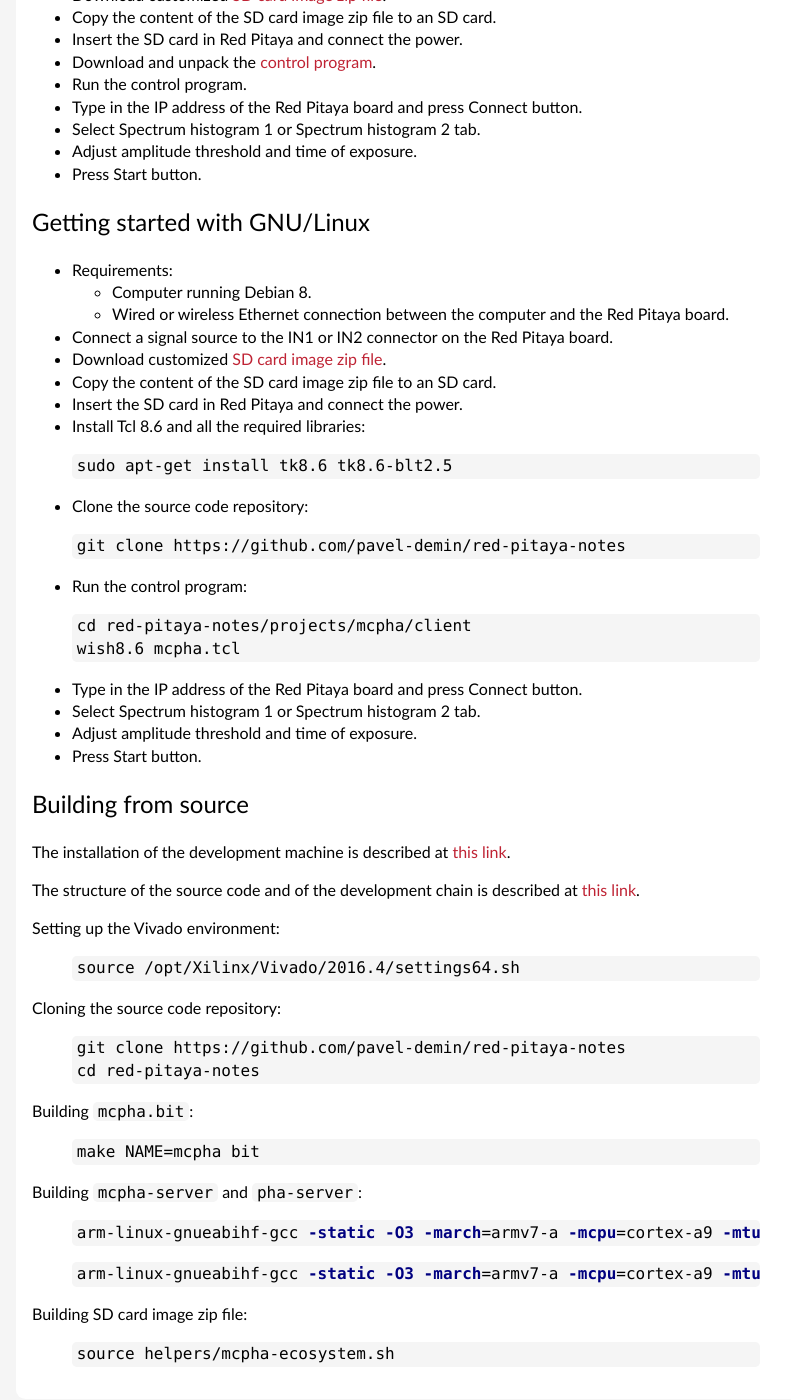
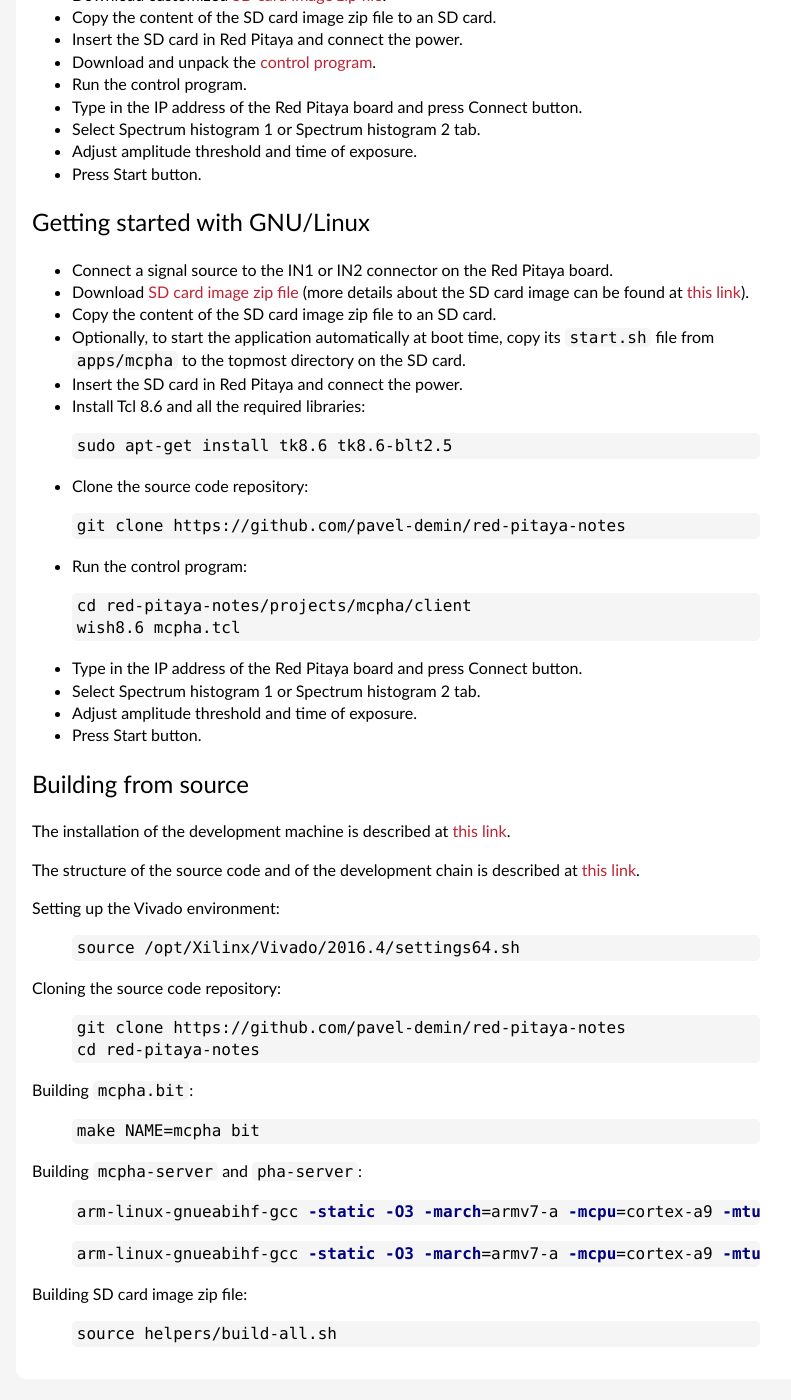
Before and after one commit to pavel-demin/red-pitaya-notes, a Jekyll site: the page built from mcpha.md, in a window 1280 px wide and 1400 px high, scrolled down 1963 px. Shown: the whole window, without its empty margins (224-1015 px from the left). Built offline with Jekyll 4.4.1, drawn with Linux system fonts in a browser that asks for light colours.

Commit message:
replace ecosystem with alpine in mcpha

```diff
--- a/mcpha.md
+++ b/mcpha.md
@@ -53,12 +53,10 @@
 Getting started with GNU/Linux
 -----
 
- - Requirements:
-   - Computer running Debian 8.
-   - Wired or wireless Ethernet connection between the computer and the Red Pitaya board.
  - Connect a signal source to the IN1 or IN2 connector on the Red Pitaya board.
- - Download customized [SD card image zip file](https://www.dropbox.com/sh/5fy49wae6xwxa8a/AABFn0Tal_b23MT_E3PSCAjZa/mcpha/ecosystem-0.95-1-6deb253-mcpha.zip?dl=1).
+ - Download [SD card image zip file]({{ site.release-image }}) (more details about the SD card image can be found at [this link]({{ "/alpine/" | prepend: site.baseurl }})).
  - Copy the content of the SD card image zip file to an SD card.
+ - Optionally, to start the application automatically at boot time, copy its `start.sh` file from `apps/mcpha` to the topmost directory on the SD card.
  - Insert the SD card in Red Pitaya and connect the power.
  - Install Tcl 8.6 and all the required libraries:
 {% highlight bash %}
@@ -111,5 +109,5 @@
 
 Building SD card image zip file:
 {% highlight bash %}
-source helpers/mcpha-ecosystem.sh
+source helpers/build-all.sh
 {% endhighlight %}
```
